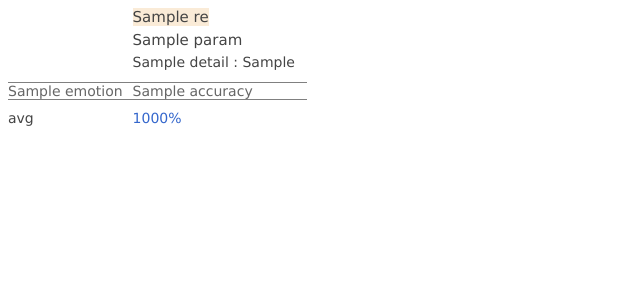
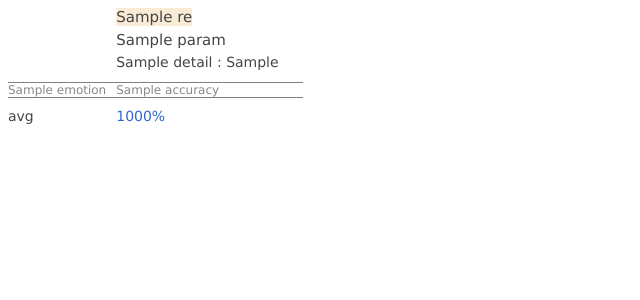
Before and after one commit to AcademiaSinicaNLPLab/emotion-web, a Flask app: template templates/results.html in a window 1280 px wide. Shown: the top 300 px of the page, without its empty margins (0-640 px from the left). Run offline with Flask 2, Linux system fonts and the light colour scheme; the template is opened without the code that fills it: most values are stand-ins (such as "Sample title", 1, 10 or a date in 2020); parts of the project's set-up code (start-up, migrations or seed data) failed here and were passed over.

Commit message:
reduce accuracy-wrap size; link fusion

```diff
--- a/fetch_mongo.py
+++ b/fetch_mongo.py
@@ -122,6 +122,8 @@ def get_all_results():
 	R = []
 
 	for mdoc in co_svm_eval.find():
+		if mdoc['setting'] not in details:
+			continue
 		rdoc = {
 			'sid': mdoc['setting'],
 			'param': mdoc['param'],
--- a/static/css/results.css
+++ b/static/css/results.css
@@ -34,11 +34,13 @@ tr.details td
 {
 	border-bottom: 1px solid grey;
 	padding-bottom: 12px;
+	padding-right: 12px;
 }
 
 tr.accuracy-wrap td
 {
-	color: #666;
+	color: #888;
+	font-size: 12px;
 }
 
 td.feature_name span
@@ -60,3 +62,14 @@ tr.avg-wrap td
 	{
 		color: #3366cc;
 	}
+
+span.source
+{
+	font-size: 12px;
+	padding-left: 6px;
+	color: #777;
+}
+.highlight
+{
+	background: antiquewhite;
+}
--- a/static/js/main.js
+++ b/static/js/main.js
@@ -4,6 +4,8 @@ $(document).ready(function(){
 	chart_autoStyling();
 
 	matrix_events();
+
+	results_events();
 
 	$('#tomatrix').click();
 });
--- /dev/null
+++ b/static/js/results.js
@@ -0,0 +1,18 @@
+function results_events()
+{
+	$('.feature_name[type=fusion]').click(function(){
+		var idx = $('.feature_name').index($(this));
+
+		var sources = $('.detail').eq(idx).find('.sources').attr('sources').split(',');
+
+		$('.col').removeClass('highlight');
+
+		$.each(sources, function(i, src){
+			var sid_idx = $('.sid').index( $('.sid[sid="'+src+'"]') );
+			$('td.col').eq(sid_idx).addClass('highlight');
+			$('.avg').eq(sid_idx).addClass('highlight');
+			$('.param').eq(sid_idx).addClass('highlight');
+			$('.detail').eq(sid_idx).addClass('highlight');
+		});
+	});
+}
--- a/templates/_head.html
+++ b/templates/_head.html
@@ -24,6 +24,7 @@
 	<script type="text/javascript" src="{{ url_for('static', filename='js/chart.js') }}"></script>
 	<script type="text/javascript" src="{{ url_for('static', filename='js/matrix.js') }}"></script>
 
+	<script type="text/javascript" src="{{ url_for('static', filename='js/results.js') }}"></script>
 	<script type="text/javascript" src="{{ url_for('static', filename='js/main.js') }}"></script>
 
 </body>
--- a/templates/results.html
+++ b/templates/results.html
@@ -7,7 +7,7 @@
 	<tr>
 		<td> </td>
 		{% for res in results %}
-		<td class="feature_name heading">
+		<td class="feature_name heading col" type="{{ res['feature_name'] }}">
 			<span>{{ res['feature_name'] }}</span>
 		</td>
 		{% endfor %}
@@ -16,7 +16,7 @@
 	<tr>
 		<td> </td>
 		{% for res in results %}
-		<td class="sid hide heading">
+		<td class="sid hide heading col" sid="{{ res['sid'] }}">
 			<span>{{ res['sid'] }}</span>
 		</td>
 		{% endfor %}
@@ -25,7 +25,7 @@
 	<tr>
 		<td> </td>
 		{% for res in results %}
-		<td class="param heading">
+		<td class="param heading col">
 			<span>{{ res['param'] }}</span>
 		</td>
 		{% endfor %}
@@ -35,9 +35,18 @@
 		<td> </td>
 
 		{% for res in results %}
-		<td class="detail">
+		<td class="detail col">
+			{% if 'sources' in res['detail'] %}
+			<div class="sources setting" sources="{{ res['detail']['sources'] }}">
+				<div>sources</div>
+				{% for src in res['detail']['sources'].split(',') %}
+				<span class="source">{{src}}</span>
+				{% endfor %}
+				<!-- </div> -->
+			</div>
+			{% endif %}
 			{% for setting_name, setting_value in res['detail'].items() %}
-			{% if setting_name != '_id' %}
+			{% if setting_name not in ('_id', 'sources') %}
 			<div class="setting">
 				<div>{{ setting_name }} : {{ setting_value }}</div>
 			</div>
@@ -51,7 +60,7 @@
 	<tr class="accuracy-wrap">
 		<td class="emotion">{{ e }}</td>
 		{% for res in results %}
-		<td class="accuracy">{{ res['accuracy'][e] }}</td>
+		<td class="accuracy col">{{ res['accuracy'][e] }}</td>
 		{% endfor %}
 	</tr>
 	{% endfor %}
@@ -59,7 +68,7 @@
 	<tr class="avg-wrap">
 		<td>avg</td>
 		{% for res in results %}
-		<td class="avg">{{ res['avg_accuracy']*100 }}%</td>
+		<td class="avg col">{{ res['avg_accuracy']*100 }}%</td>
 		{% endfor %}
 	</tr>
 </table>
```
